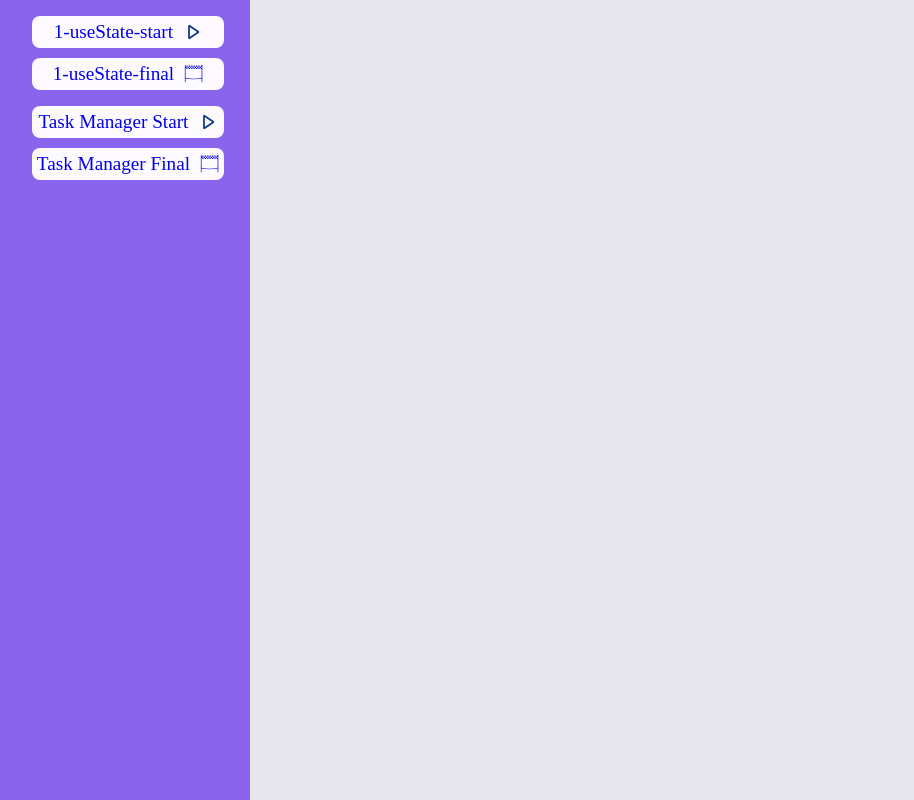
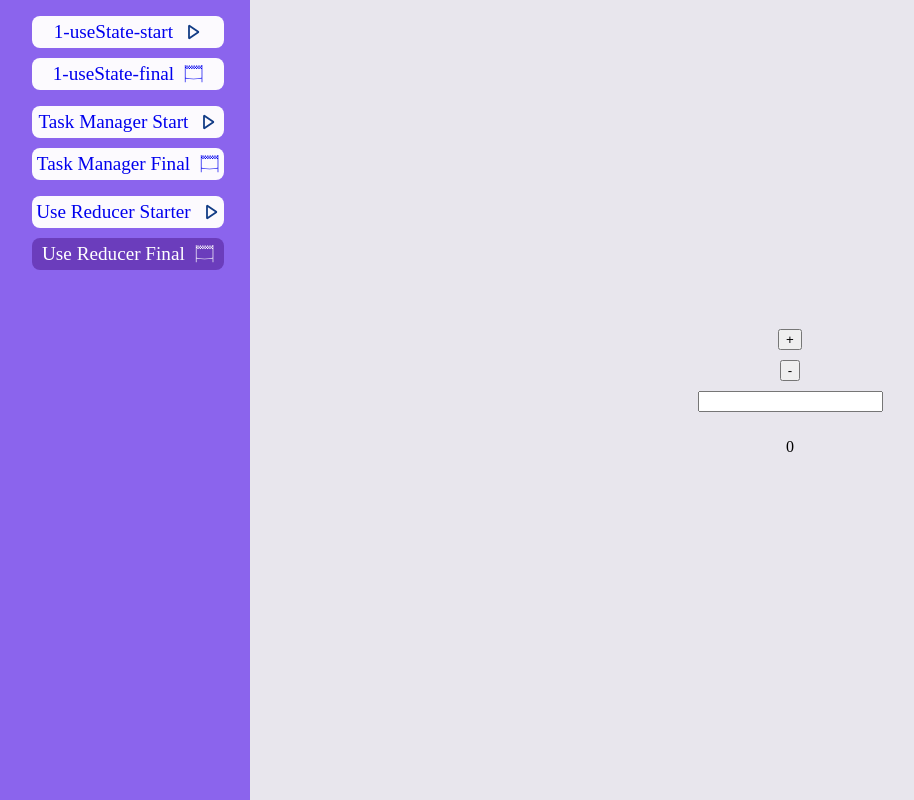
Before and after one commit to vindexTOS/react-typescript-course-2023, a React (Vite) app: page /use-reducer-final in a window 1280 px wide. Shown: the whole page, without its empty margins (0-914 px from the left). Built offline with nearby package versions, Linux system fonts and the light colour scheme.

Commit message:
use reducer

```diff
--- a/src/App.tsx
+++ b/src/App.tsx
@@ -1,8 +1,10 @@
 import SideNavigation from './components/SideNavigation'
+import UseStatePrimitiveStarter from './training-field/1-use-state/starter/1-use-state-primitive'
 import UseStatePrimitiveFinal from './training-field/1-use-state/final/1-use-state-primitive'
-import UseStatePrimitiveStarter from './training-field/1-use-state/starter/1-use-state-primitive'
 import TaskManagerStarter from './training-field/2-task-manager/starter/TaskManagerStarter'
 import TaskManagerFinal from './training-field/2-task-manager/final/TaskManagerFinal'
+import Usereducerstarter from './training-field/3-user-reducer/starter/1-use-reducer-starter'
+import Usereducerfinal from './training-field/3-user-reducer/final/1-use-reducer-final'
 import { Route, Routes } from 'react-router-dom'
 function App() {
   return (
@@ -13,6 +15,8 @@ function App() {
         <Route path="use-state-start" element={<UseStatePrimitiveStarter />} />
         <Route path="task-manager-starter" element={<TaskManagerStarter />} />
         <Route path="task-manager-final" element={<TaskManagerFinal />} />
+        <Route path="use-reducer-final" element={<Usereducerfinal />} />
+        <Route path="use-reducer-starter" element={<Usereducerstarter />} />
       </Routes>
     </main>
   )
--- a/src/components/NavigationData.tsx
+++ b/src/components/NavigationData.tsx
@@ -36,4 +36,10 @@ export const NavLinks: LinkType[] = [
     'Task Manager Final',
     'task-manager-final',
   ),
+  new LinkClass(
+    'Use Reducer Starter',
+    'use-reducer-starter',
+    'Use Reducer Final',
+    'use-reducer-final',
+  ),
 ]
--- a/src/training-field/2-task-manager/starter/TaskManagerStarter.tsx
+++ b/src/training-field/2-task-manager/starter/TaskManagerStarter.tsx
@@ -1,4 +1,5 @@
 import React from 'react'
+import { AiOutlineBars } from 'react-icons/ai'
 
 const TaskManagerStarter = () => {
   return <div></div>
--- /dev/null
+++ b/src/training-field/3-user-reducer/final/1-use-reducer-final.tsx
@@ -0,0 +1,44 @@
+import React, { Dispatch, useReducer } from 'react'
+
+type State = {
+  num: number
+}
+
+type Action = {
+  type: 'increase' | 'decrease' | 'add'
+  payload?: number
+}
+
+const Usereducerfinal = () => {
+  const reducer = (state: State, action: Action): State => {
+    switch (action.type) {
+      case 'increase':
+        return { ...state, num: state.num + 1 }
+      case 'decrease':
+        return { ...state, num: state.num - 1 }
+      case 'add':
+        return { ...state, num: state.num = action.payload || 0 }
+      default:
+        return state
+    }
+  }
+
+  const [state, dispatch] = useReducer(reducer, {
+    num: 0,
+  })
+
+  return (
+    <div className="dispaly-center">
+      <button onClick={() => dispatch({ type: 'increase' })}>+</button>
+      <button onClick={() => dispatch({ type: 'decrease' })}>-</button>
+      <input
+        onChange={(e) =>
+          dispatch({ type: 'add', payload: Number(e.target.value) })
+        }
+      />
+      <p>{state.num}</p>
+    </div>
+  )
+}
+
+export default Usereducerfinal
--- /dev/null
+++ b/src/training-field/3-user-reducer/starter/1-use-reducer-starter.tsx
@@ -0,0 +1,7 @@
+import React from 'react'
+
+const Usereducerstarter = () => {
+  return <div></div>
+}
+
+export default Usereducerstarter
```
